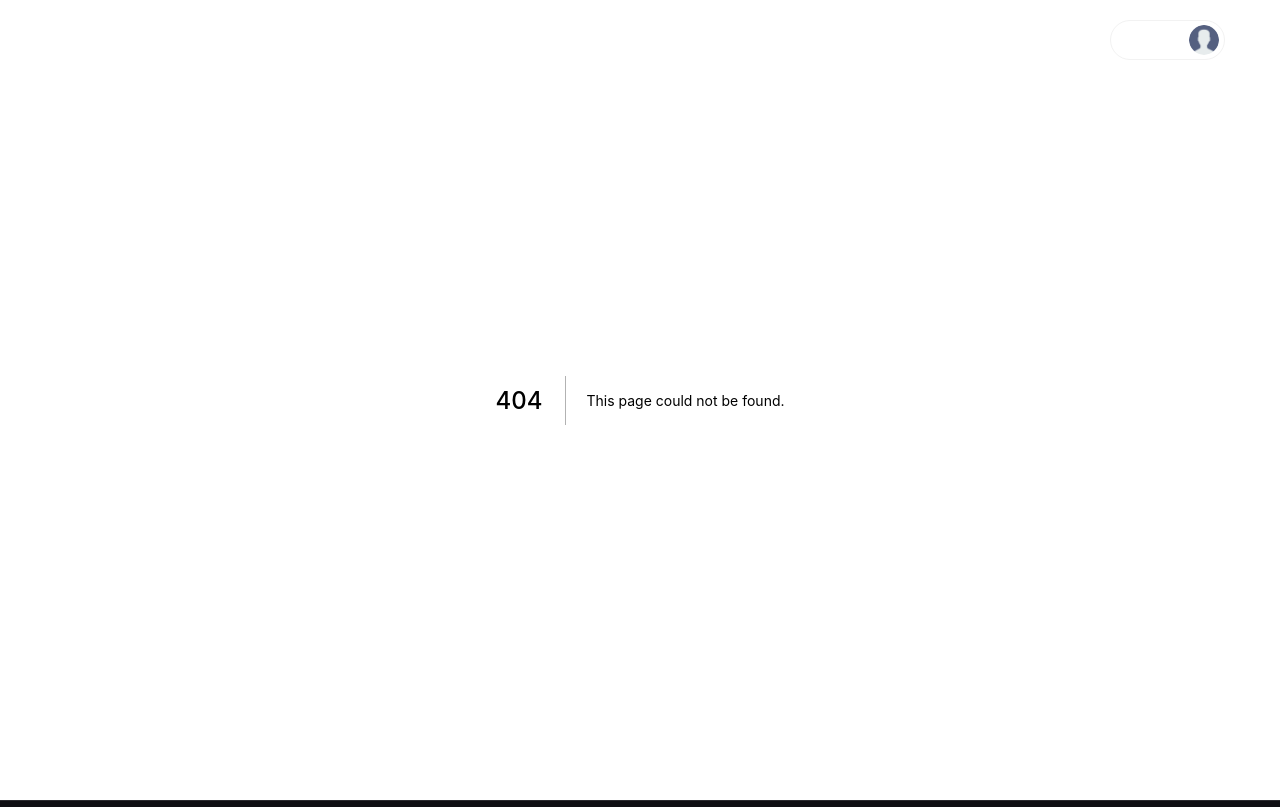
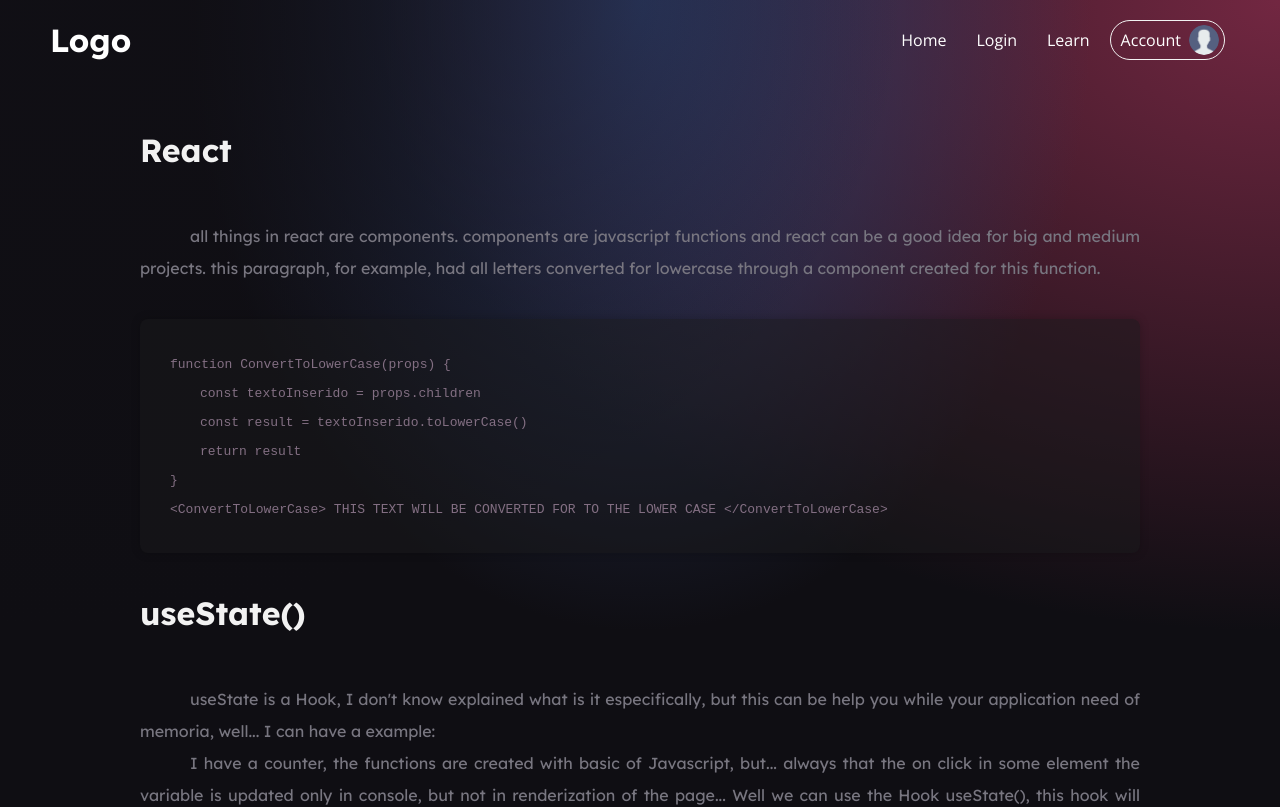
Before and after one commit to LuciLua/testes-next-js, a Next.js app: page /learn in a window 1280 px wide. Before the commit this address had no page. Shown: the top 807 px of the page. Built offline with nearby package versions, Linux system fonts and the light colour scheme.

Commit message:
📖 Learn page, paragraph about react + useState

```diff
--- a/src/components/Header/header.module.scss
+++ b/src/components/Header/header.module.scss
@@ -59,7 +59,7 @@
 
         // background-color: rgba(0, 0, 139, 0.207);
 
-        &:nth-child(3) {
+        &:last-child {
           // background-color: red;
           padding-right: 5px;
           border: 1px solid rgb(242, 242, 242);
@@ -179,7 +179,7 @@
             background-color: #5a5a5a6d;
           }
 
-          &:nth-child(3) {
+          &:last-child {
             margin: 0;
             padding: 0;
             height: 100px;
--- a/src/components/Header/index.js
+++ b/src/components/Header/index.js
@@ -10,9 +10,9 @@ function Header() {
   const containerRef = useRef();
   const navigation = useRef();
 
-  useLayoutEffect(() => {
-    console.log(containerRef.current);
-  });
+  // useLayoutEffect(() => {
+  //   console.log(containerRef.current);
+  // });
 
   const { nome } = useNome();
 
@@ -45,6 +45,11 @@ function Header() {
               <li>Login</li>
             </a>
           </Link>
+          <Link href="/learn">
+            <a>
+              <li>Learn</li>
+            </a>
+          </Link>
           <Link href="/account">
             <a>
               <li>{initNome()}</li>
--- /dev/null
+++ b/src/pages/learn.js
@@ -0,0 +1,66 @@
+import styles from "../styles/learn.module.scss";
+
+function Learn() {
+
+    function ConvertToLowerCase(props) {
+        const textoInserido = props.children
+        const result = textoInserido.toLowerCase()
+
+        return result
+    }
+
+    function Contador() {
+
+        // par componente tem memoria
+        const [contador, setContador] = useState(1);
+
+        function adicionarContador() {
+            setContador(contador + 1)
+        }
+
+        return (
+            <div>
+                <div>{contador}</div>
+                <button onClick={adicionarContador}>Adicionar</button>
+            </div>
+        )
+    }
+
+    return (
+        <>
+            <div className={styles.container}>
+                <div className={styles.content}>
+                    <div className={styles.hooksColumns}>
+                        <h1>React</h1>
+                        <p>
+                            <ConvertToLowerCase>
+                                All things in react are components. Components are Javascript functions and react can be a good idea for big and medium projects.
+                                This paragraph, for example, had all letters converted for lowercase through a component created for this function.
+                            </ConvertToLowerCase>
+                            <br />
+                            <div className={styles.codes}>
+                            <code>{`function ConvertToLowerCase(props) {`}</code>
+                            <code className={styles.codeWithIndent}>{`const textoInserido = props.children`}</code>
+                            <code className={styles.codeWithIndent}>{`const result = textoInserido.toLowerCase()`}</code>
+                            <code className={styles.codeWithIndent}>{`return result`}</code>
+                            <code>{`}`}</code>
+                            <code>{`<ConvertToLowerCase> THIS TEXT WILL BE CONVERTED FOR TO THE LOWER CASE </ConvertToLowerCase>`}</code>
+                            </div>
+                        </p>
+                        <h1>
+                            useState()
+                        </h1>
+                        <p>
+                            useState is a Hook, I don&apos;t know explained what is it especifically, but this can be help you while your application need of memoria, well... I can have a example:
+                        </p>
+                        <p>
+                            I have a counter, the functions are created with basic of Javascript, but... always that the on click in some element the variable is updated only in console, but not in renderization of the page... Well we can use the Hook useState(), this hook will alert your browser when it necessary update some variable.
+                        </p>
+                    </div>
+                </div>
+            </div>
+        </>
+    );
+}
+
+export default Learn;
--- /dev/null
+++ b/src/styles/learn.module.scss
@@ -0,0 +1,118 @@
+.container {
+  display: flex;
+  justify-content: center;
+  align-items: center;
+
+  width: 100%;
+  min-height: calc(100vh - 80px - 80px);
+
+  background-color: #0f0e13;
+  background-image: radial-gradient(
+      at 0% 0%,
+      hsla(253, 16%, 7%, 1) 0,
+      transparent 50%
+    ),
+    radial-gradient(at 50% 0%, hsla(225, 39%, 30%, 1) 0, transparent 50%),
+    radial-gradient(at 100% 0%, hsla(339, 49%, 30%, 1) 0, transparent 50%);
+
+  position: relative;
+
+  padding: 50px;
+
+  .content {
+    width: 100%;
+    height: 100%;
+
+    margin-top: 40px;
+
+    // border: 1px solid red;
+
+    display: flex;
+    flex-direction: column;
+    align-items: center;
+    justify-content: center;
+
+    max-width: 1500px;
+
+    color: #fff;
+
+    position: relative;
+
+    // background-color: rgba(255, 0, 0, 0.233);
+
+    .hooksColumns{
+
+      position: relative;
+      max-width: 100%;
+
+      h1{
+        margin: 40px 0;
+        width: 100%;
+        max-width: 1000px;
+        padding-bottom: 10px;
+        color: #f2f2f2;
+      }
+
+      p{
+        max-width: 1000px;
+        line-height: 2;
+        text-indent: 50px;
+        color: #787680;
+        text-align: justify;
+
+        display: flex;
+        flex-direction: column;
+
+        position: relative;
+      }
+
+      .codes{
+        margin-top: 35px;
+        display: flex;
+        flex-direction: column;
+
+
+        text-indent: 0;
+
+        box-shadow: 0 0 10px rgba(2, 2, 2, 0.212);
+        background-color: rgba(25, 25, 28, 0.486);
+
+        border-radius: 8px;
+
+        padding: 30px;
+
+        overflow-x: scroll;
+
+        max-width: 100%;
+        position: relative;
+
+
+        &::-webkit-scrollbar{
+          height: 3px;
+          background-color: #3a393d;
+          border-radius: 30px;
+        }
+        &::-webkit-scrollbar-thumb{
+          border-radius: 30px;
+          background-color: #1e1d1f;
+        }
+
+        code{
+          color: #836f83;
+          margin-top: 3px;
+
+          min-width: 700px;
+
+          &.codeWithIndent{
+            text-indent: 30px;
+          }
+        }
+      }
+    }
+
+  }
+}
+
+@media only screen and (max-width: 700px) {
+
+}
```
Also changed, not shown: src/pages/login.js (+6 -1 lines).
